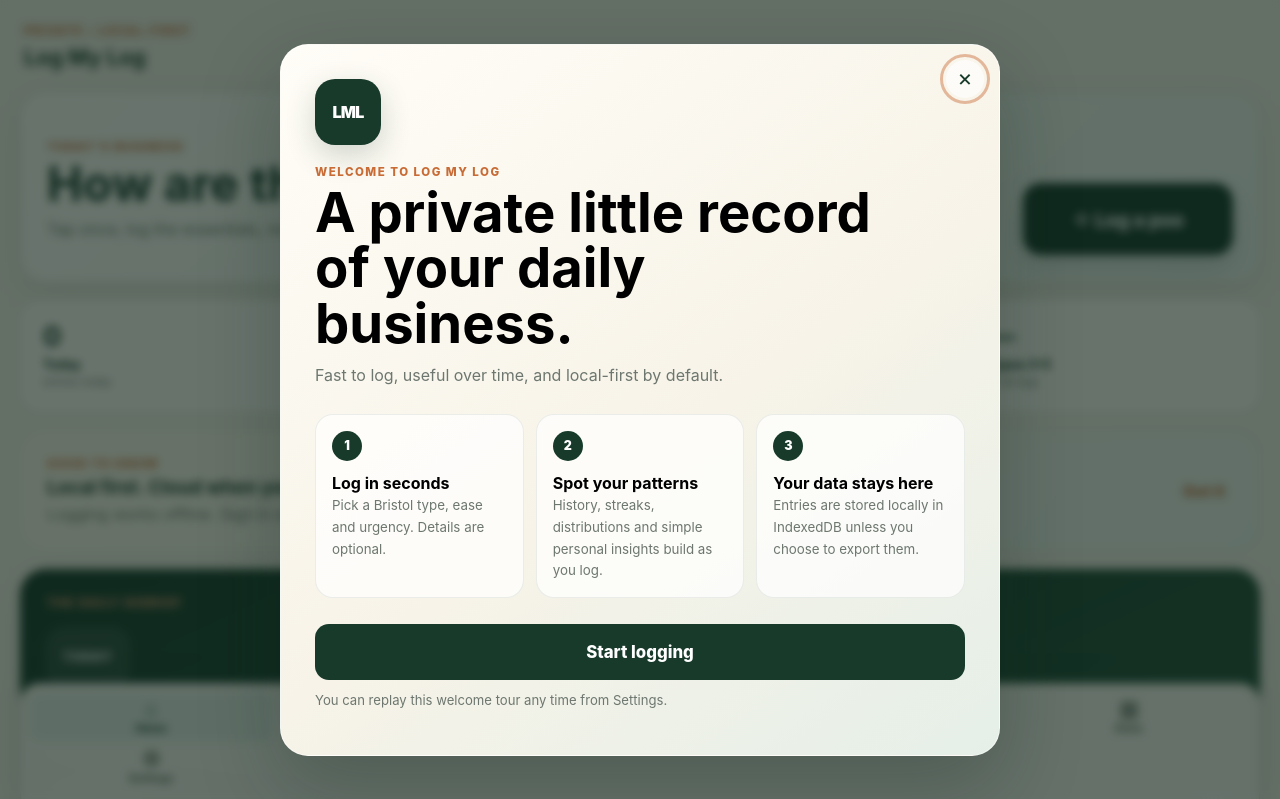
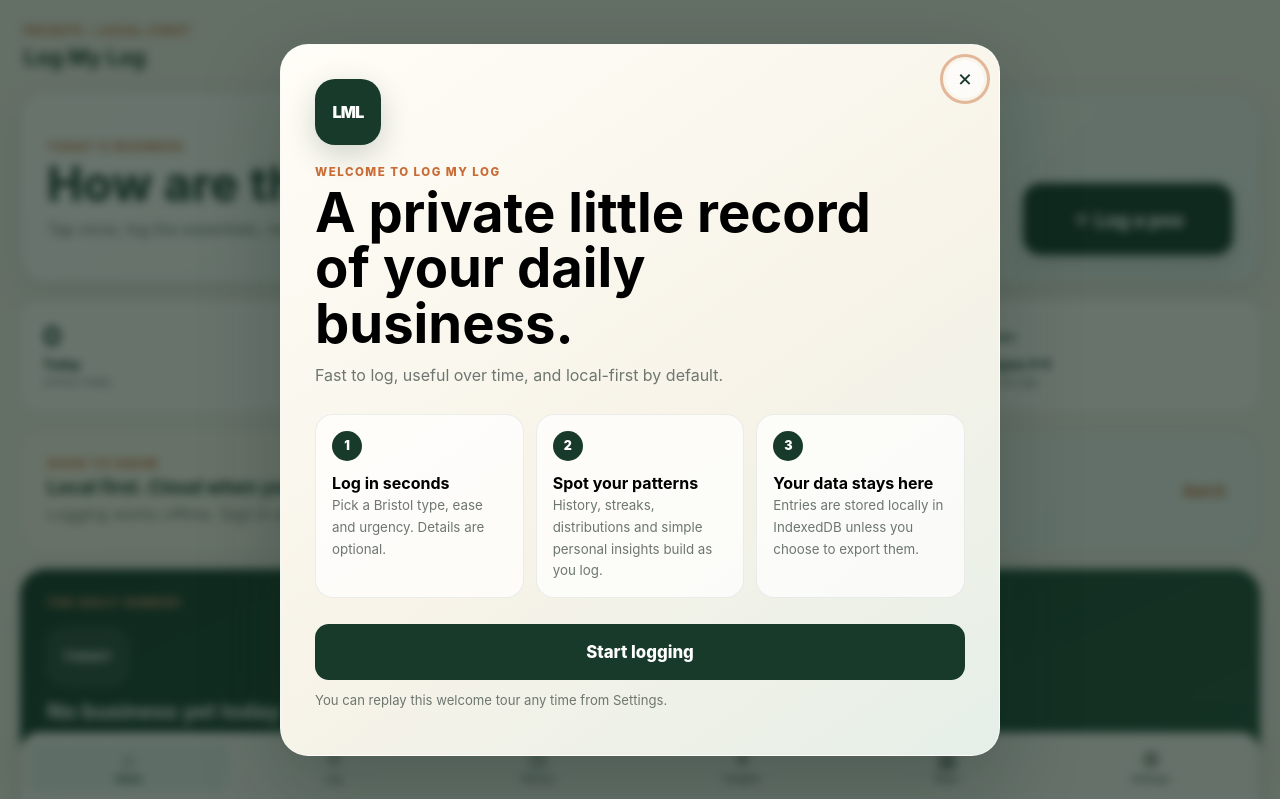
Before and after one commit to dansmith75/log-my-log-pwa, a website: page index.html in a window 1280 px wide. Shown: the top 799 px of the page. Drawn offline with nearby package versions, Linux system fonts and the light colour scheme.

Commit message:
Log My Log v4.1.1

```diff
--- a/index.html
+++ b/index.html
@@ -769,7 +769,7 @@
           <div class="section-head">
             <div>
               <p class="kicker">App</p>
-              <h3>Log My Log <span class="version-pill">v3.3</span></h3>
+              <h3>Log My Log <span class="version-pill">v4.1.1</span></h3>
             </div>
             <span id="connectionStatus" class="connection-status">Online</span>
           </div>
@@ -796,12 +796,12 @@
     </main>
 
     <nav class="bottom-nav" aria-label="Primary navigation">
-      <button class="nav-btn active" data-nav="home"><span>⌂</span>Home</button>
-      <button class="nav-btn" data-nav="log"><span>＋</span>Log</button>
-      <button class="nav-btn" data-nav="history"><span>☷</span>History</button>
+      <button class="nav-btn active" data-nav="home"><span>⌂</span><small>Home</small></button>
+      <button class="nav-btn" data-nav="log"><span>＋</span><small>Log</small></button>
+      <button class="nav-btn" data-nav="history"><span>☷</span><small>History</small></button>
       <button class="nav-btn" data-nav="insights"><span>✦</span><small>Insights</small></button>
-      <button class="nav-btn" data-nav="stats"><span>▥</span>Stats</button>
-      <button class="nav-btn" data-nav="settings"><span>⚙</span>Settings</button>
+      <button class="nav-btn" data-nav="stats"><span>▥</span><small>Stats</small></button>
+      <button class="nav-btn" data-nav="settings"><span>⚙</span><small>Settings</small></button>
     </nav>
   </div>
 
--- a/styles.css
+++ b/styles.css
@@ -740,3 +740,50 @@
 .signup-captcha-wrap .hint{margin:0}
 .captcha-status{min-height:1.2em}
 #profileYearOfBirth{max-width:100%}
+
+
+/* ===== V4.1.1 final navigation polish ===== */
+.bottom-nav{
+  width:min(var(--app-width),calc(100% - var(--app-gutter)))!important;
+  max-width:var(--app-width)!important;
+  grid-template-columns:repeat(6,minmax(0,1fr))!important;
+  gap:4px!important;
+}
+.bottom-nav .nav-btn{
+  min-width:0!important;
+  width:100%!important;
+  padding:9px 4px!important;
+  display:flex!important;
+  flex-direction:column!important;
+  align-items:center!important;
+  justify-content:center!important;
+  gap:4px!important;
+}
+.bottom-nav .nav-btn span{
+  display:block!important;
+  line-height:1!important;
+}
+.bottom-nav .nav-btn small{
+  display:block!important;
+  white-space:nowrap!important;
+  line-height:1!important;
+}
+@media(max-width:760px){
+  .bottom-nav{
+    width:100%!important;
+    left:0!important;
+    transform:none!important;
+    grid-template-columns:repeat(6,minmax(0,1fr))!important;
+    gap:1px!important;
+  }
+  .bottom-nav .nav-btn{
+    padding:8px 1px!important;
+  }
+  .bottom-nav .nav-btn small{
+    font-size:.58rem!important;
+  }
+}
+@media(max-width:430px){
+  .bottom-nav .nav-btn small{font-size:.52rem!important}
+  .bottom-nav .nav-btn span{font-size:.95rem!important}
+}
```
Also changed, not shown: README.md, 1 other file.
